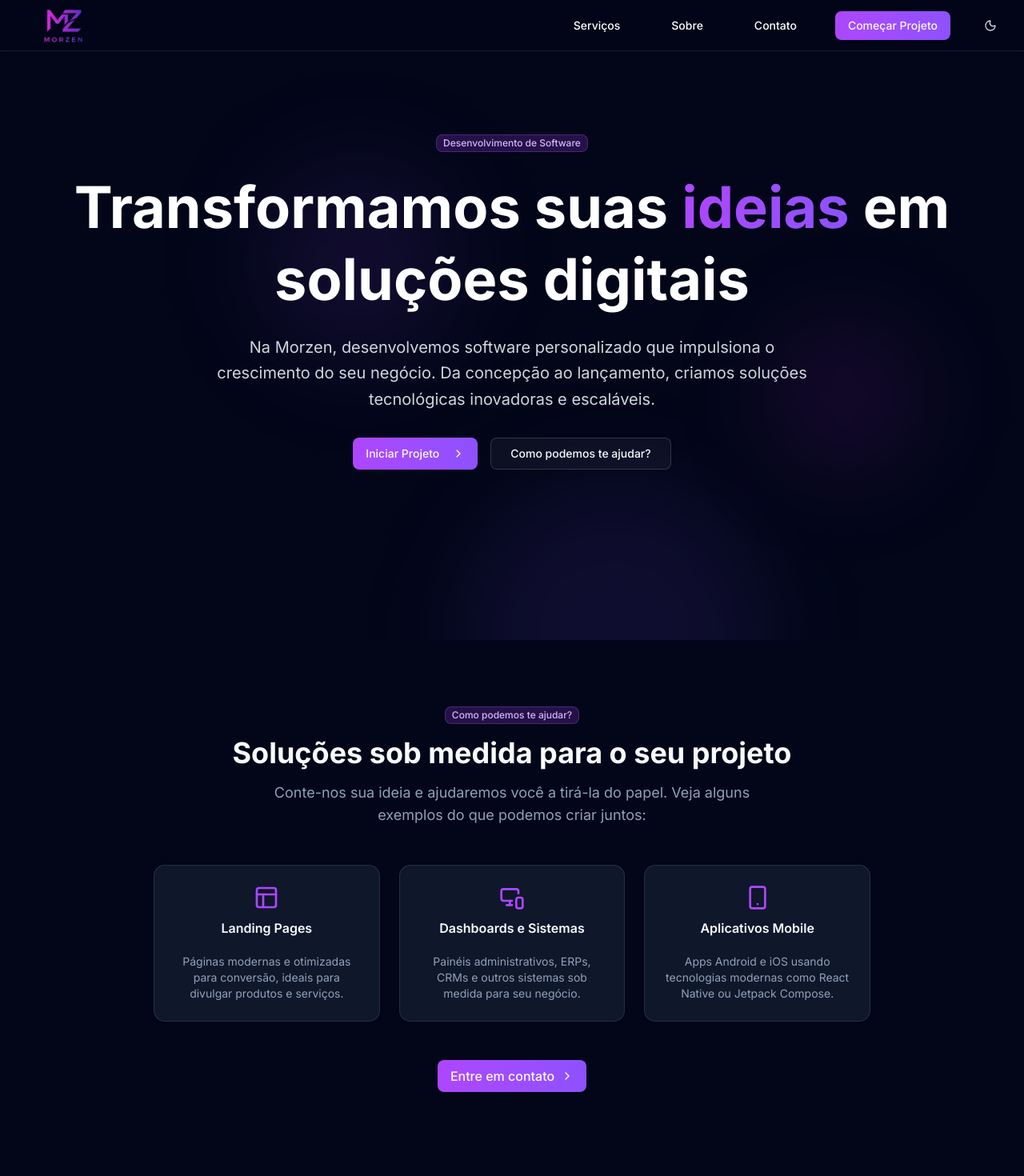
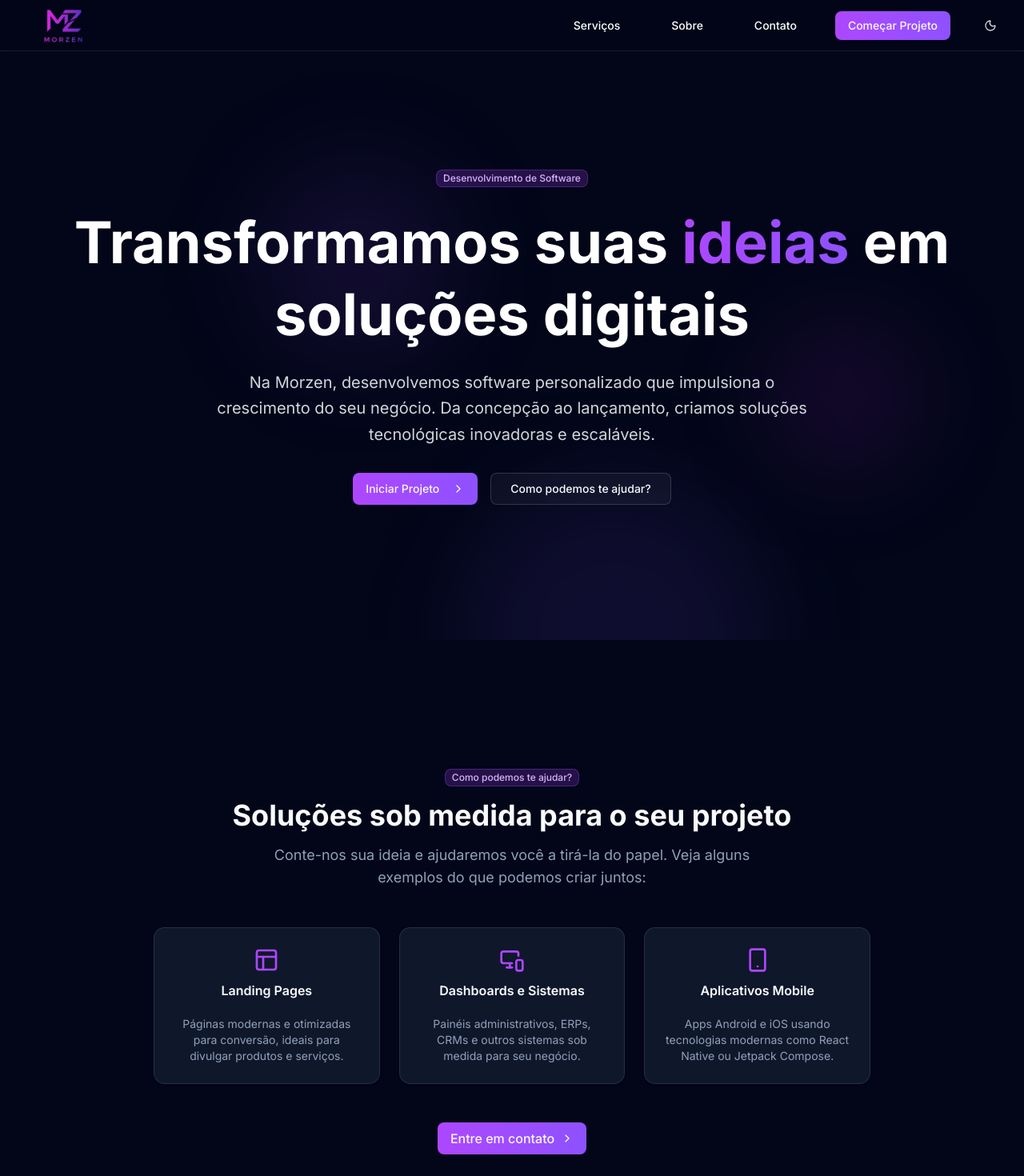
Before and after one commit to jeanpatrickm/Morzen, a Next.js app: page / in a window 1280 px wide. Shown: the top 1470 px of the page at 80% size. Built offline with nearby package versions, Linux system fonts and the light colour scheme.

Commit message:
update sizing

```diff
--- a/src/app/(public)/(home)/_components/hero.tsx
+++ b/src/app/(public)/(home)/_components/hero.tsx
@@ -5,7 +5,7 @@ import Link from "next/link";
 
 export function Hero() {
   return (
-    <section className="relative z-10 pt-20 pb-32 px-4 h-screen flex justify-center items-center">
+    <section className="relative z-10 pt-10  px-4 min-h-screen flex justify-center items-center">
       <div className="container mx-auto text-center">
         <Badge className="mb-6 bg-purple-500/10 dark:bg-purple-500/20 text-purple-600 dark:text-purple-300 border-purple-500/20 dark:border-purple-500/30">
           Desenvolvimento de Software
@@ -29,6 +29,7 @@ export function Hero() {
               <ChevronRight className="ml-2 h-5 w-5" />
             </Button>
           </Link>
+
           <Link href="/#how_can_we_help">
             <Button size="lg" variant="outline">
               Como podemos te ajudar?
--- a/src/app/(public)/(home)/_components/how-can-we-help.tsx
+++ b/src/app/(public)/(home)/_components/how-can-we-help.tsx
@@ -34,7 +34,10 @@ const services = [
 
 export function HowCanWeHelp() {
   return (
-    <section id="how_can_we_help" className="relative z-10 py-20 px-4 ">
+    <section
+      id="how_can_we_help"
+      className="relative z-10 lg:py-20 px-4 lg:h-screen flex justify-center items-center "
+    >
       <div className="container mx-auto text-center">
         <Badge className="mb-4 bg-purple-500/10 dark:bg-purple-500/20 text-purple-600 dark:text-purple-300 border-purple-500/20 dark:border-purple-500/30">
           Como podemos te ajudar?
--- a/src/app/(public)/(home)/page.tsx
+++ b/src/app/(public)/(home)/page.tsx
@@ -6,7 +6,7 @@ import { HowCanWeHelp } from "./_components/how-can-we-help";
 
 export default function MorzenLanding() {
   return (
-    <main>
+    <main className="">
       <Hero />
       <HowCanWeHelp />
       {/* <Services /> */}
--- a/src/app/globals.css
+++ b/src/app/globals.css
@@ -127,6 +127,6 @@ button:hover {
     scrollbar-color: var(--foreground) var(--background);
     scrollbar-width: thin;
     scroll-behavior: smooth;
-    scroll-padding-top: 5px;
+    scroll-padding-top: 40px;
   }
 }
```
